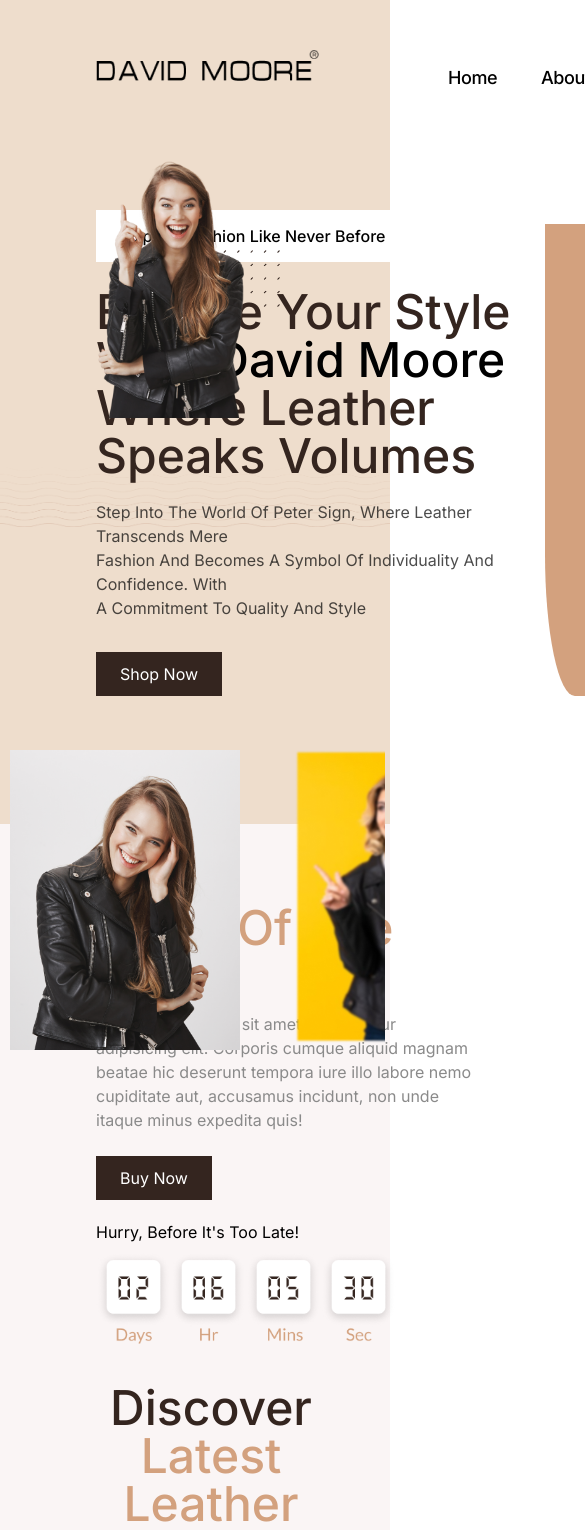
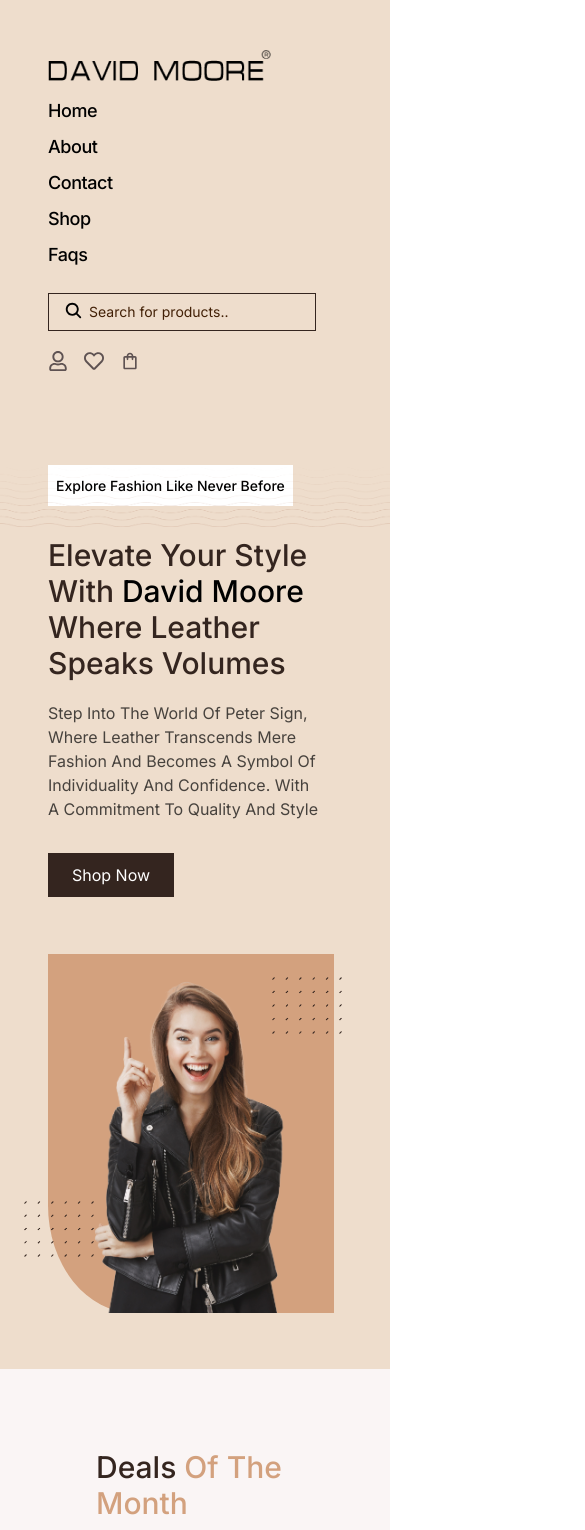
Before and after one commit to falak-alfonick/next_app, a Next.js app: page / in a window 390 px wide. Shown: the top 1530 px of the page, 585 px wide, since content can reach past the window. Built offline with nearby package versions, Linux system fonts and the light colour scheme.

Commit message:
Responsiveness

```diff
--- a/src/components/Content.js
+++ b/src/components/Content.js
@@ -12,16 +12,16 @@ export default function Content() {
                 <Deals />
                 <div className="mt-10">
                     <div className="justify-center text-center">
-                        <h1 style={{color: "#34251F"}} className="text-5xl font-medium">Discover <span style={{color: "#D3A17E"}}>Latest Leather Fashion</span> <br/> New Arrivals</h1>
-                        <p style={{color: "rgba(0, 0, 0, 0.7)"}} className="pt-3 font-normal text-lg">Step Into The World Of David Moore. Where Leather Transcends Mere Fashion And Becomes A Symbol Step <br/> Into The World Of David Moore</p>
+                        <h1 style={{color: "#34251F"}} className="lg:text-5xl text-3xl font-medium">Discover <span style={{color: "#D3A17E"}}>Latest Leather Fashion</span> <br/> New Arrivals</h1>
+                        <p style={{color: "rgba(0, 0, 0, 0.7)"}} className="lg:pt-3 pt-4 font-normal text-lg">Step Into The World Of David Moore. Where Leather Transcends Mere Fashion And Becomes A Symbol Step <br/> Into The World Of David Moore</p>
                     </div>
                     <AddToCart />
                 </div>
                 <BestLeather />
                 <div className="mt-10 pt-12">
                     <div className="justify-center text-center">
-                        <h1 style={{color: "#34251F"}} className="text-5xl font-medium">Discover Top Selling <br/> <span style={{color: "#D3A17E"}}> Leather Jackets</span> </h1>
-                        <p style={{color: "rgba(0, 0, 0, 0.7)"}} className="pt-3 font-normal text-base">Step Into The World Of David Moore. Where Leather Transcends Mere Fashion And Becomes A Symbol Step <br/> Into The World Of David Moore</p>
+                        <h1 style={{color: "#34251F"}} className="lg:text-5xl text-3xl font-medium">Discover Top Selling <br/> <span style={{color: "#D3A17E"}}> Leather Jackets</span> </h1>
+                        <p style={{color: "rgba(0, 0, 0, 0.7)"}} className="lg:pt-3 pt-4 font-normal text-base">Step Into The World Of David Moore. Where Leather Transcends Mere Fashion And Becomes A Symbol Step <br/> Into The World Of David Moore</p>
                     </div>
                     <AddToCart />
                 </div>
--- a/src/components/Deals.js
+++ b/src/components/Deals.js
@@ -9,31 +9,30 @@ import { BsArrowLeft, BsArrowRight } from "react-icons/bs";
 export default function Deals() {
     return (
         <div>
-            <div className="inline-flex gap-16">
+            <div className="flex flex-col lg:flex-row ">
                 <div>
-                    <h1 style={{color:"#34251F"}} className="text-5xl font-medium">Deals <span style={{color:"#D3A17E"}}>Of The Month</span></h1>
-                    <h3 style={{color:"#8A8A8A"}} className="pt-3 w-96">Lorem ipsum dolor sit amet consectetur adipisicing elit. Corporis cumque aliquid magnam
+                    <h1 style={{color:"#34251F"}} className="w-fit text-3xl lg:text-5xl font-medium">Deals <span style={{color:"#D3A17E"}}>Of The Month</span></h1>
+                    <h3 style={{color:"#8A8A8A"}} className="pt-3 lg:w-96">Lorem ipsum dolor sit amet consectetur adipisicing elit. Corporis cumque aliquid magnam
                         beatae hic deserunt tempora iure illo labore nemo cupiditate aut, accusamus incidunt,
                         non unde itaque minus expedita quis!
                     </h3>
                     <div className="mt-6">
                         <button style={{backgroundColor: "#34251F"}} className="pl-6 pr-6 pt-2.5 pb-2.5 text-white">Buy Now</button>
                     </div>
-                    <h3 className="pt-5">Hurry, Before It's Too Late!</h3>
+                    <h3 className="pt-5 text-sm lg:text-lg">Hurry, Before It's Too Late!</h3>
                     <div className="pt-2">
                         <Image src={timer} width={300} />
                     </div>
                 </div>
-                <div>
-                    <Image src={image} width={250}
-                        style={{position:"absolute", right:"450px", top:"750px"}}
+                <div className="flex flex-col md:flex-row lg:flex-row lg:pt-0 pt-5 lg:pl-60 gap-12">
+                    <Image src={image} width={230}
+                        style={{position:"relative"}}
                     />
-                </div>
                     <div>
                         <Image src={image1} width={230}
-                        style={{position:"absolute", right:"150px", top:"750px"}}
+                            style={{position:"relative"}}
                         />
-                    <div className="inline-flex pl-96 pt-72 mt-4">
+                        <div className="flex flex-row lg:pl-20 lg:pt-14 pt-2">
                             <button className='mx-2 flex items-center justify-center' style={{ width: 35, height: 35, borderRadius: 25, backgroundColor: "#34251F",}}>
                                 <BsArrowLeft size={26} color='#FFFFFF' />
                             </button>
@@ -43,9 +42,8 @@ export default function Deals() {
                         </div>
                     </div>
                     <div >
-                    <Image src={image2} width={90}
-                        style={{position:"absolute", right:"5px", top:"750px"}}
-                    />
+                        <Image src={image2}/>
+                    </div>
                 </div>
             </div>
 
--- a/src/components/Header.js
+++ b/src/components/Header.js
@@ -11,10 +11,10 @@ import logo from "../../public/logo.png"
 export default function Header() {
     return (
         <div>
-            <div className="pt-12 pl-24 pr-14 pb-32">
-                <div className="inline-flex">
+            <div className="pt-12 lg:pl-24 pl-12 pr-14 lg:pb-12">
+                <div className="flex flex-col lg:flex-row">
                     <Image src={logo} style={{width:"224px", height:"37px"}}/>
-                    <div className="inline-flex gap-11 pt-4 pl-32">
+                    <div className="flex flex-col md:flex-row lg:flex-row md:gap-5 lg:gap-11 gap-2 lg:pt-4 pt-3 lg:pl-32">
                         <a href="/">
                             <h1 className="font-poppins font-medium text-lg tracking-tight">Home</h1>
                         </a>
@@ -31,24 +31,24 @@ export default function Header() {
                             <h1 className="font-poppins font-medium text-lg tracking-tight">Faqs</h1>
                         </a>
                     </div>
-                    <div className="relative pt-3 pl-14">
-                        <IoSearch color="black" size={19} className="absolute mr-7 right-72 mt-2.5 text-neutral-500" />
+                    <div className="relative pl-0 lg:pt-3 pt-6 lg:pl-14">
+                        <IoSearch color="black" size={19} className="absolute mt-2 ml-4 lg:mr-7 lg:right-72 lg:mt-2.5 text-neutral-500" />
                         <input
                             style={{backgroundColor: "#EEDDCC", borderWidth: 1, borderColor: "#34251F"}}
                             className="pl-10 pt-2 pb-2 pr-4 text-black text-sm placeholder-yellow-950"
                             placeholder="Search for products.."
                         />
-                        <div className="inline-flex gap-3 pl-5">
+                        <div className="inline-flex lg:pt-0 pt-4 gap-4 lg:gap-3 lg:pl-5">
                             <FaRegUser color='#5e5252' size={20} className="mt-1"/>
                             <FaRegHeart color='#5e5252' size={20} className="mt-1"/>
                             <MdOutlineShoppingBag color="#5e5252" size={20} className="mt-1"/>
                         </div>
                     </div>
                 </div>
-                <div className="pt-24 inline-flex">
-                    <div className="max-w-screen-md">
-                        <span className="bg-white p-4 pl-7 pr-7 font-lato font-medium">Explore Fashion Like Never Before</span>
-                        <h1 style={{color:"#34251F"}} className="pt-10 pb-5 text-5xl font-franl_ruhl_libre font-medium">
+                <div className=" flex flex-col lg:flex-row pt-24">
+                    <div className="lg:max-w-screen-md">
+                        <span className="bg-white text-sm lg:text-lg px-2 py-3 lg:px-7 font-lato font-medium">Explore Fashion Like Never Before</span>
+                        <h1 style={{color:"#34251F"}} className="pt-10 pb-5 text-3xl lg:text-5xl font-franl_ruhl_libre font-medium">
                             Elevate Your Style With <text className="text-black">David Moore</text> Where Leather Speaks Volumes
                         </h1>
                         <p style={{color: "rgba(0, 0, 0, 0.7)"}}>
@@ -58,16 +58,18 @@ export default function Header() {
                             <button style={{backgroundColor:"#34251F"}} className="pl-6 pr-6 pt-2.5 pb-2.5 text-white">Shop Now</button>
                         </div>
                     </div>
-                    <div style={{borderBottomLeftRadius: "30%", backgroundColor: "#D3A17E", width: "350px"}}>
+                    <div className="lg:pt-0 lg:pl-16">
                         <div>
-                            <Image src={dots} width={70}
-                                style={{position:"absolute", top:"250px", right:"110px"}}
+                            <Image src={dots} width={70} className="left-56 md:left-60 lg:left-64 top-20"
+                                style={{position:"relative"}}
                             />
-                            <Image src={pic} width={610}
-                                style={{ position:"absolute", top:"140px", right:"66px"}}
-                            />
-                            <Image src={dots} width={70}
-                                style={{position:"absolute", top:"455px", right:"455px"}}
+                            <div style={{borderBottomLeftRadius: "30%", backgroundColor: "#D3A17E"}}>
+                                <Image src={pic} width={300}
+                                    style={{bottom:"25px"}}
+                                />
+                            </div>
+                            <Image src={dots} width={70} className="right-6 bottom-28"
+                                style={{position:"relative"}}
                             />
                         </div>
                     </div>
--- a/src/components/Latest.js
+++ b/src/components/Latest.js
@@ -5,9 +5,9 @@ import late from '../../public/Group5.png'
 export default function Latest() {
     return (
         <div className="mt-5">
-            <div className="inline-flex">
-                <h1 style={{color:"#34251F"}} className="text-4xl font-medium"> <span style={{color:"#D3A17E"}} >David Moore's</span> Latest Collection In Our Exlusive Video</h1>
-                <div className="max-w-screen-sm pl-52">
+            <div className="flex flex-col lg:flex-row">
+                <h1 style={{color:"#34251F"}} className="lg:text-4xl text-2xl font-medium"> <span style={{color:"#D3A17E"}} >David Moore's</span> Latest Collection In Our Exlusive Video</h1>
+                <div className="lg:max-w-screen-sm w-full lg:pl-52">
                     <h3 style={{color:"rgba(0, 0, 0, 0.6)"}} className="text-sm font-medium-">Lorem ipsum dolor sit amet consectetur adipisicing elit. Corporis cumque aliquid magnam
                         beatae hic deserunt tempora iure illo labore nemo cupiditate aut, accusamus incidunt,
                         non unde itaque minus expedita quis!
```
Also changed, not shown: src/components/AddToCart.js (+6 -6 lines), src/components/BestLeather.js (+4 -4 lines), src/components/Footer.js (+8 -11 lines), src/components/Testimonial.js (+7 -7 lines), public/pic.png. Lines whose indentation alone changed are shown as unchanged.
